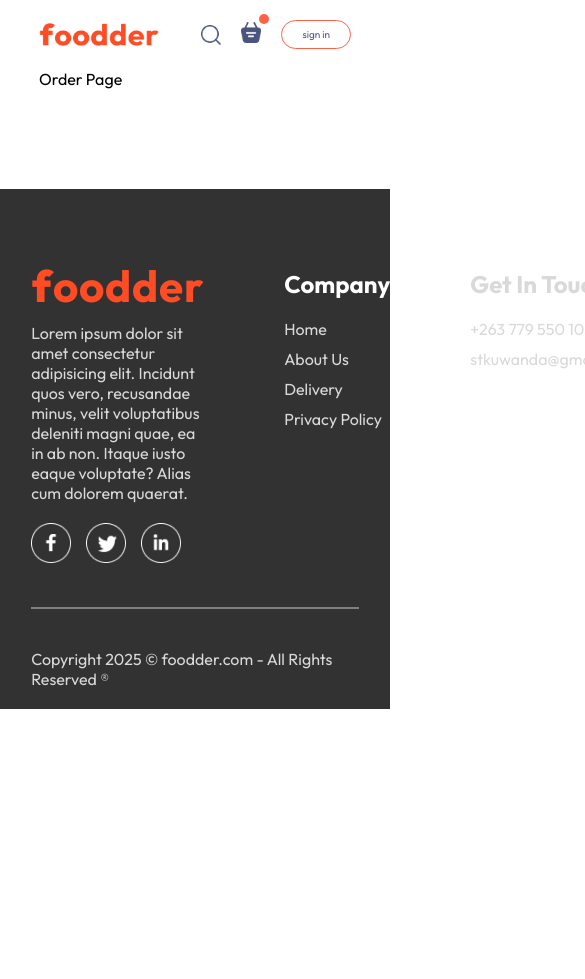
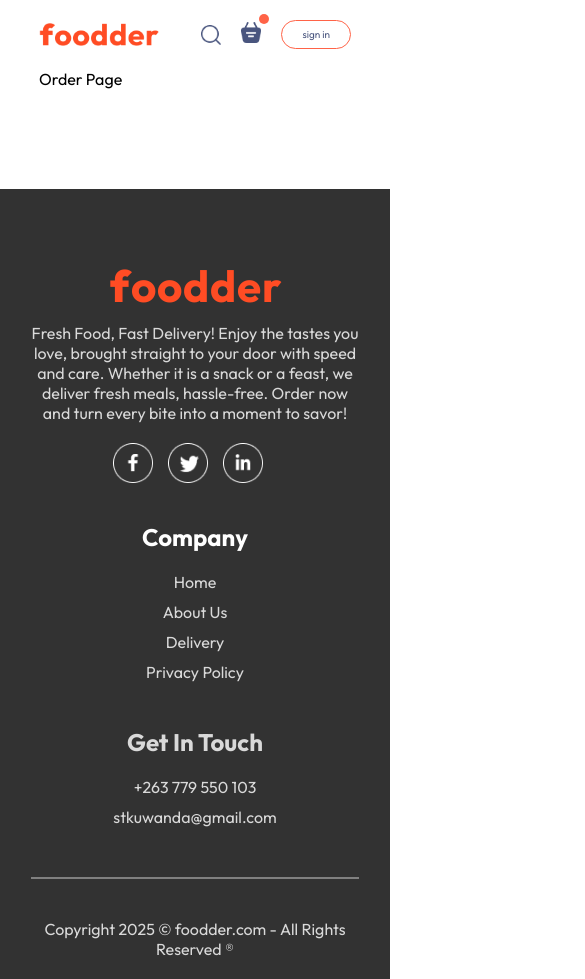
Before and after one commit to stkuwanda/foodder-frontend, a React (Vite) app: page /order in a window 390 px wide. Shown: the top 979 px of the page, 585 px wide, since content can reach past the window. Before the commit the page ends 844 px from the top, so only its background shows below. Built offline with nearby package versions, Linux system fonts and the light colour scheme.

Commit message:
making the footer more responsive

```diff
--- a/src/components/Footer/Footer.component.css
+++ b/src/components/Footer/Footer.component.css
@@ -46,3 +46,39 @@ footer hr {
   background-color: grey;
   border: none;
 }
+
+@media (max-width: 750px) {
+  .footer-content {
+    display: flex;
+    flex-direction: column;
+    gap: 35px;
+  }
+
+  .footer-content-right {
+    align-items: center;
+  }
+
+  .footer-content-right p {
+    text-align: center;
+  }
+
+  .footer-content-center {
+    align-items: center;
+  }
+
+  .footer-content-center li {
+    text-align: center;
+  }
+
+  .footer-content-left {
+    align-items: center;
+  }
+
+  .footer-content-left li {
+    text-align: center;
+  }
+
+  .footer-copyright {
+    text-align: center;
+  }
+}
--- a/src/components/Footer/Footer.component.jsx
+++ b/src/components/Footer/Footer.component.jsx
@@ -8,10 +8,7 @@ function Footer() {
 				<div className='footer-content-right'>
 					<img src={assets.logo} alt='' />
 					<p>
-						Lorem ipsum dolor sit amet consectetur adipisicing elit. Incidunt
-						quos vero, recusandae minus, velit voluptatibus deleniti magni quae,
-						ea in ab non. Itaque iusto eaque voluptate? Alias cum dolorem
-						quaerat.
+          Fresh Food, Fast Delivery! Enjoy the tastes you love, brought straight to your door with speed and care. Whether it is a snack or a feast, we deliver fresh meals, hassle-free. Order now and turn every bite into a moment to savor!
 					</p>
 					<div className='footer-social-icons'>
             <img src={assets.facebook_icon} alt="" />
```
